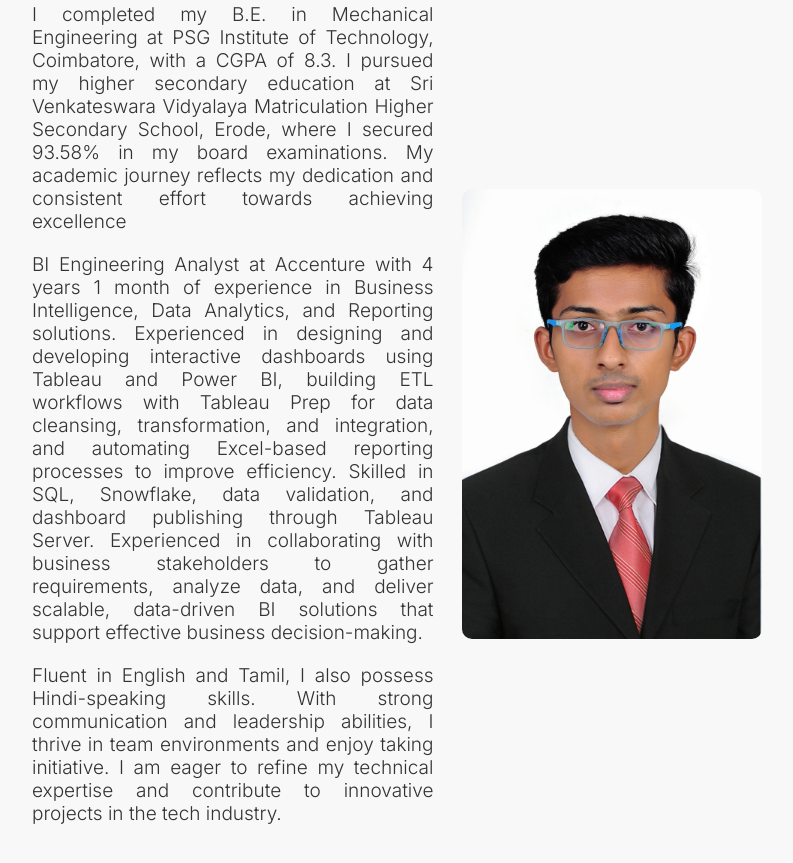
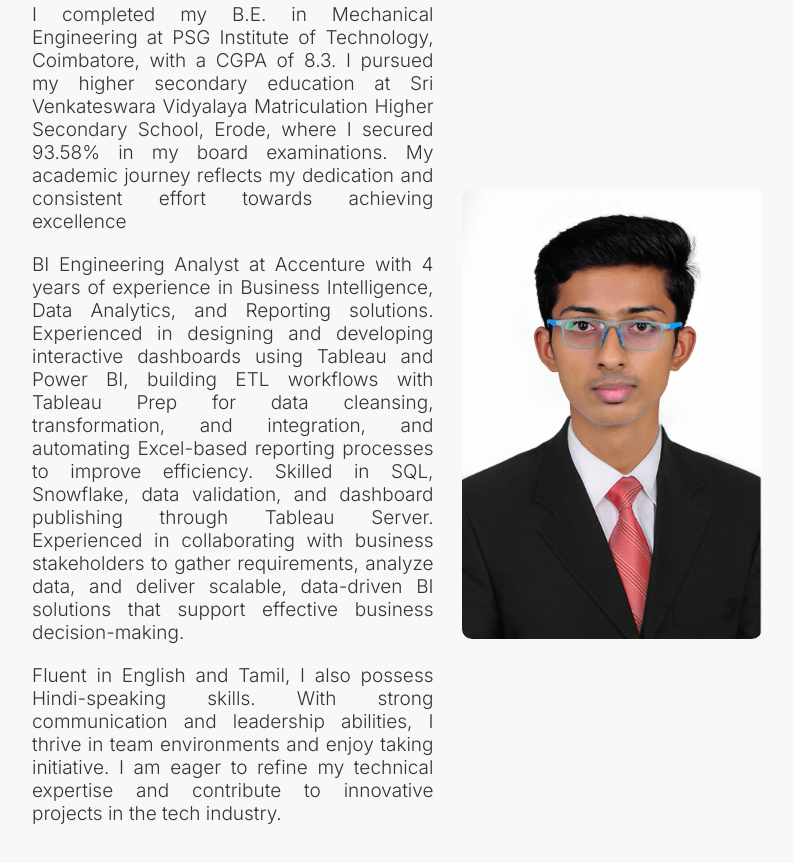
Before and after one commit to Mowli001/Portfolio, a plain HTML site: page index.html in a window 1280 px wide. Shown: the part 1201-2064 px from the top of the page, without its empty margins (243-1036 px from the left). Drawn offline with Linux system fonts and the light colour scheme; a web font is replaced by a local one.

Commit message:
Change in exp num

```diff
--- a/index.html
+++ b/index.html
@@ -57,7 +57,7 @@
                     CGPA of 8.3. I pursued my higher secondary education at Sri Venkateswara Vidyalaya Matriculation
                     Higher Secondary School, Erode, where I secured 93.58% in my board examinations. My academic journey
                     reflects my dedication and consistent effort towards achieving excellence</div>
-                <div>BI Engineering Analyst at Accenture with 4 years 1 month of experience in Business Intelligence, Data Analytics, and Reporting solutions. Experienced in designing and developing interactive dashboards using Tableau and Power BI, building ETL workflows with Tableau Prep for data cleansing, transformation, and integration, and automating Excel-based reporting processes to improve efficiency. Skilled in SQL, Snowflake, data validation, and dashboard publishing through Tableau Server. Experienced in collaborating with business stakeholders to gather requirements, analyze data, and deliver scalable, data-driven BI solutions that support effective business decision-making.</div>
+                <div>BI Engineering Analyst at Accenture with 4 years of experience in Business Intelligence, Data Analytics, and Reporting solutions. Experienced in designing and developing interactive dashboards using Tableau and Power BI, building ETL workflows with Tableau Prep for data cleansing, transformation, and integration, and automating Excel-based reporting processes to improve efficiency. Skilled in SQL, Snowflake, data validation, and dashboard publishing through Tableau Server. Experienced in collaborating with business stakeholders to gather requirements, analyze data, and deliver scalable, data-driven BI solutions that support effective business decision-making.</div>
                 <div>Fluent in English and Tamil, I also possess Hindi-speaking skills. With strong communication and
                     leadership abilities, I thrive in team environments and enjoy taking initiative. I am eager to
                     refine my technical expertise and contribute to innovative projects in the tech industry.</div>
```
